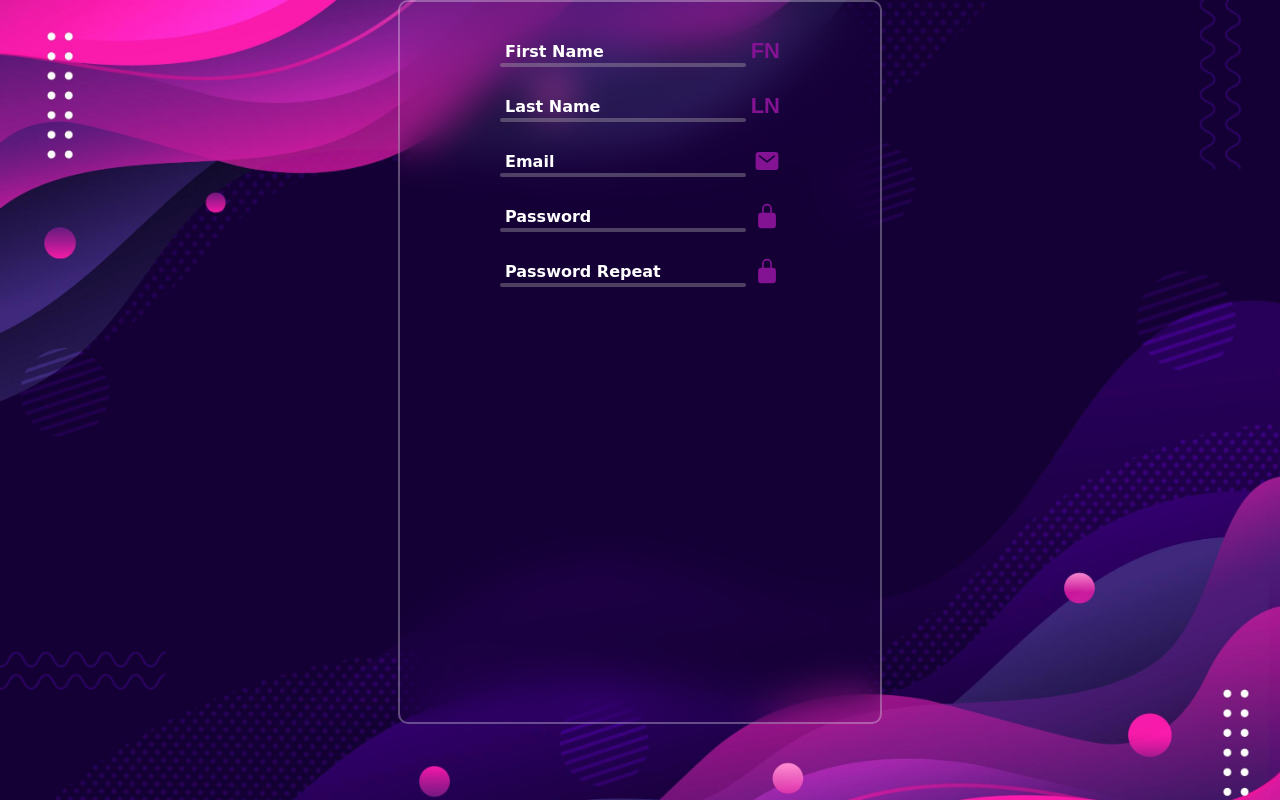
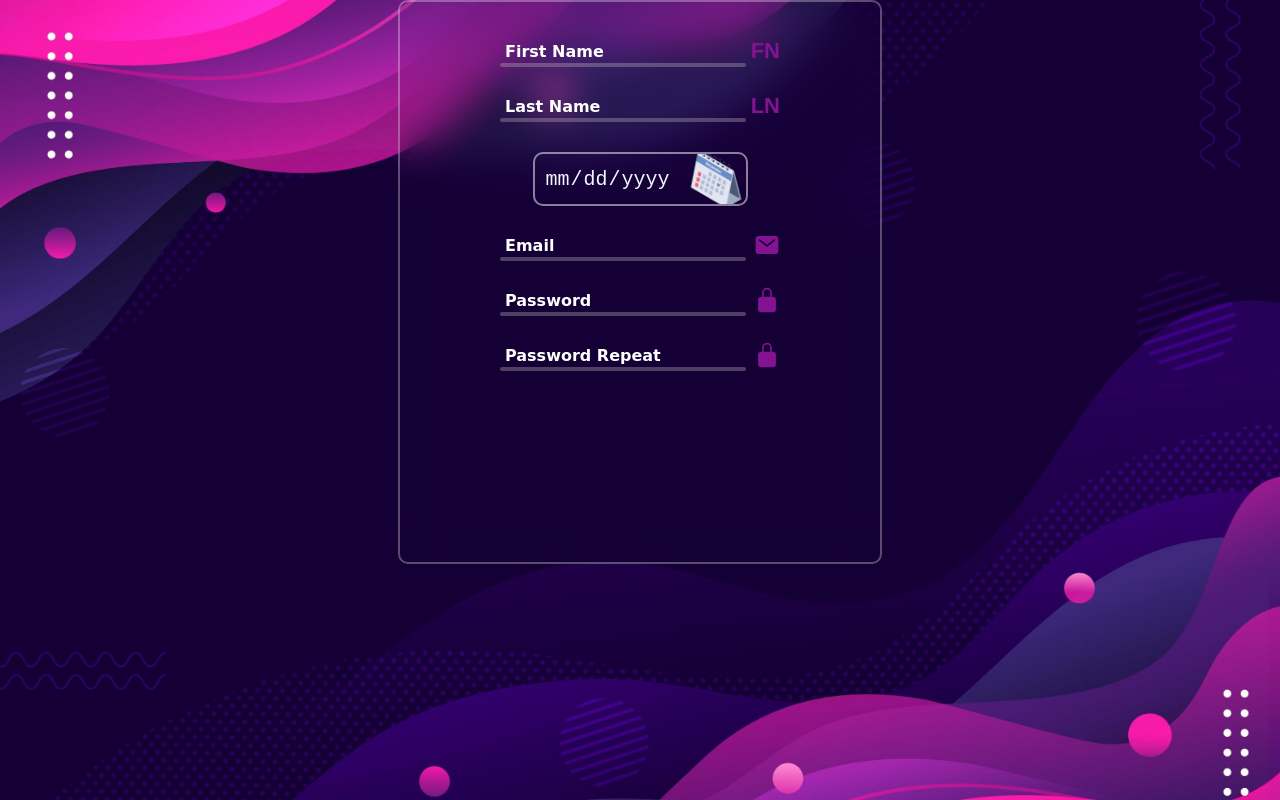
Before and after one commit to Alex99like/task-form, a website built with webpack: page src/index.html in a window 1280 px wide. Built offline with nearby package versions, Linux system fonts and the light colour scheme.

Commit message:
feat: add date field

```diff
--- a/src/components/fieldDate/FieldData.js
+++ b/src/components/fieldDate/FieldData.js
@@ -0,0 +1,21 @@
+import './fieldDate.css'
+
+export class FieldDate {
+  constructor() {
+    this.container = document.createElement('label')
+
+    this.input = document.createElement('input')
+    this.input.type = 'date'
+  }
+
+  createField() {
+    this.container.classList.add('field-date')
+
+    this.container.append(this.input)
+  }
+
+  render(node) {
+    this.createField()
+    node.append(this.container)
+  }
+}
--- a/src/components/fieldDate/fieldDate.css
+++ b/src/components/fieldDate/fieldDate.css
@@ -0,0 +1,23 @@
+.field-date {
+  cursor: pointer;
+}
+
+.field-date input[type='date'] {
+  font-size: 20px;
+  color: aliceblue;
+  outline: none;
+  border: 2px solid rgba(255, 255, 255, .5);
+  border-radius: 10px;
+  background: transparent;
+  padding: 10px;
+  backdrop-filter: blur(20px);
+}
+
+::-webkit-calendar-picker-indicator{
+    background-color: transparent;
+    background-image: url(../../../assets/date.png);
+    transform: scale(3);
+    padding: 5px 10px;
+    cursor: pointer;
+    border-radius: 3px;
+}
--- a/src/components/form/Form.js
+++ b/src/components/form/Form.js
@@ -1,4 +1,5 @@
 import { Field } from '../field/Field'
+import { FieldDate } from '../fieldDate/FieldData'
 import './form.css'
 
 const icons = {
@@ -14,6 +15,7 @@ export class FormElement {
     this.fields = {
       firstName: new Field('first-name', 'First Name', 'text', icons.firstName),
       lastName: new Field('last-name', 'Last Name', 'text', icons.lastName),
+      date: new FieldDate(),
       email: new Field('email', 'Email', 'email', icons.email),
       password: new Field('password', 'Password', 'password', icons.password),
       passwordRepeat: new Field('password-repeat', 'Password Repeat', 'password', icons.password)
--- a/src/components/form/form.css
+++ b/src/components/form/form.css
@@ -6,7 +6,7 @@
   padding: 40px;
   gap: 30px;
   min-width: 400px;
-  max-height: 80vh;
+  max-height: 60vh;
   border: 2px solid rgba(255, 255, 255, .3);
   border-radius: 10px;
   background: transparent;
--- /dev/null
+++ b/src/error/ErrorForm.js
@@ -0,0 +1,5 @@
+export class ErrorForm {
+  static checkFieldText(val, min, max) {
+
+  }
+}
```
Also changed, not shown: assets/date.png (added).
